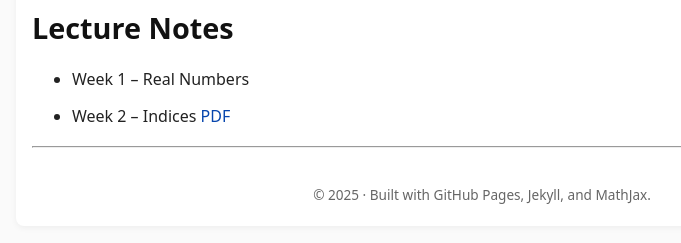
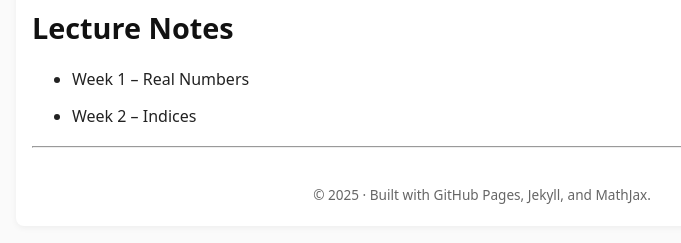
Before and after one commit to SaleemKamaludin/SaleemKamaludin.github.io, a Jekyll site: the page built from courses/math-1115/lecture-notes/index.md, in a window 1280 px wide. Shown: the part 177-420 px from the top of the page, without its empty margins (158-839 px from the left). Built offline with Jekyll 4.4.1, drawn with Linux system fonts in a browser that asks for light colours.

Commit message:
Update index.md

```diff
--- a/courses/math-1115/lecture-notes/index.md
+++ b/courses/math-1115/lecture-notes/index.md
@@ -9,4 +9,3 @@ permalink: /courses/math-1115/lecture-notes/
 - Week 1 – Real Numbers
 
 - Week 2 – Indices
-  [PDF]({{ '/assets/math-1115/lectures/week02-topic.pdf' | relative_url }})
```
